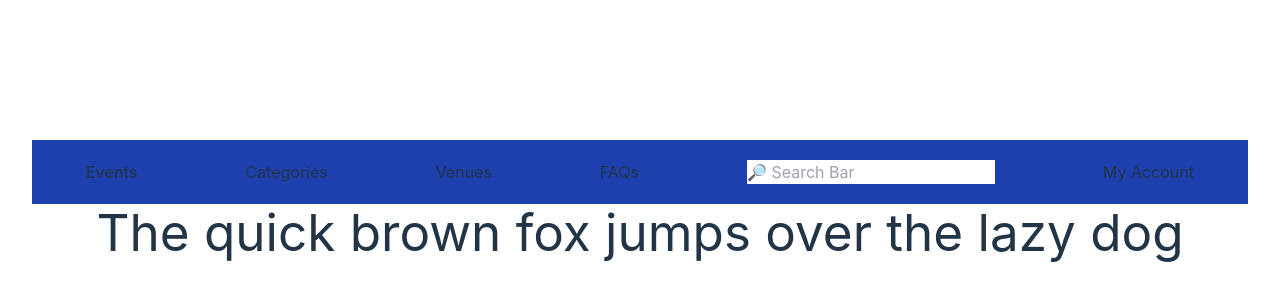
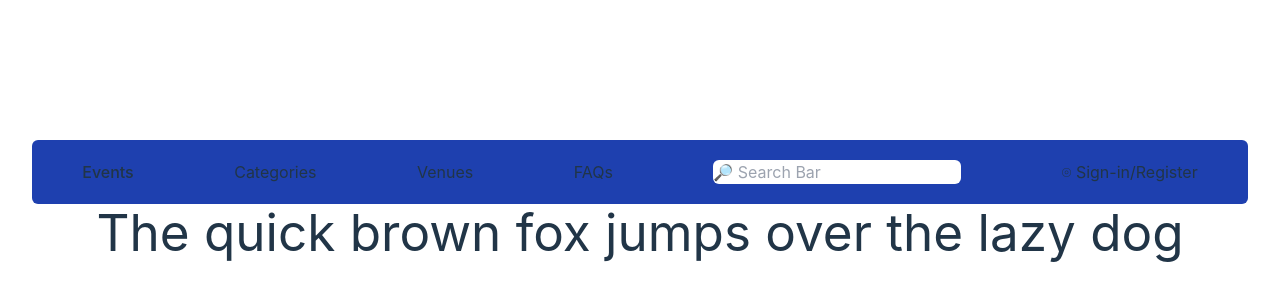
Before and after one commit to t-s-w/project3, a React (Vite) app: page / in a window 1280 px wide. Shown: the part 200-500 px from the top of the page. Built offline with nearby package versions, Linux system fonts and the light colour scheme; a web font is replaced by a local one.

Commit message:
Update NavBar.jsx

```diff
--- a/src/components/NavBar.jsx
+++ b/src/components/NavBar.jsx
@@ -3,7 +3,7 @@ import { Link } from "react-router-dom";
 export default function NavBar() {
   return (
     <>
-      <nav className="flex justify-around bg-blue-800 py-5 ">
+      <nav className="flex justify-around bg-blue-800 py-5 rounded-md">
         <span>
           <Link to="/events">Events</Link>
         </span>
@@ -11,9 +11,9 @@ export default function NavBar() {
         <span>Venues</span>
         <span>FAQs</span>
         <span>
-          <input placeholder="🔎 Search Bar"></input>
+          <input placeholder="🔎 Search Bar" className="rounded-md"></input>
         </span>
-        <span>My Account</span>
+        <span>⌾ Sign-in/Register</span>
       </nav>
     </>
   );
```
